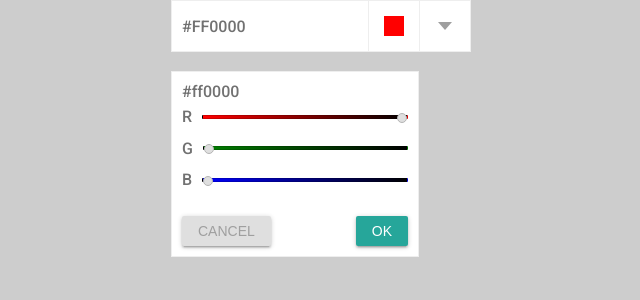
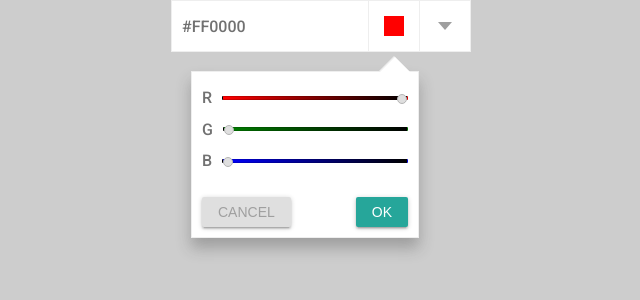
Before and after one commit to EDhalms/Color-Picker, a React (Create React App) app: page / in a window 1280 px wide. Both pictures are taken after a click on the element 713 px from the left and 26 px from the top of the page. Shown: the top 300 px of the page, without its empty margins (319-959 px from the left). Built offline with nearby package versions, Linux system fonts and the light colour scheme.

Commit message:
html/css refactor.

```diff
--- a/src/components/color-picker/color-settings-panel/ColorSettingsPanel.js
+++ b/src/components/color-picker/color-settings-panel/ColorSettingsPanel.js
@@ -118,8 +118,8 @@ class ColorSettingsPanel extends React.Component {
           />
         </div>
         {this.state.isOpen ? (
-          <div className="settings-panel" ref={element => this.dropdown = element}>
-            <p>{this.state.hex}</p>
+          <div className="rgb-dropdown" ref={element => this.dropdown = element}>
+            <div className="rgb-panel">
               <div className="panel-field">
                 <label className="panel-field__label">R</label>
                 <input
@@ -165,6 +165,8 @@ class ColorSettingsPanel extends React.Component {
                 >ok</button>
               </div>
             </div>
+          </div>
+
         ) : null}
 
       </div>
--- a/src/components/color-picker/color-settings-panel/colorSettingsPanel.css
+++ b/src/components/color-picker/color-settings-panel/colorSettingsPanel.css
@@ -96,15 +96,45 @@ input[type=range]::-ms-thumb {
   cursor: pointer;
 }
 
-.settings-panel {
+.rgb-dropdown {
   position: absolute;
   top: 140%;
   right: 0;
   width: 226px;
-  padding: 10px;
   background-color: white;
   font-size: 16px;
   border: 1px solid #eeeeee;
+  box-shadow: 0px 10px 14px 0px rgba(50, 50, 50, 0.3);
+}
+
+.rgb-panel {
+  position: relative;
+  padding: 10px;
+}
+
+.rgb-panel:after, .rgb-panel:before {
+  content: " ";
+  bottom: 100%;
+  right: 8px;
+  border: solid transparent;
+  height: 0;
+  width: 0;
+  position: absolute;
+  pointer-events: none;
+}
+
+.rgb-panel:after {
+  border-color: rgba(255, 255, 255, 0);
+  border-bottom-color: #fff;
+  border-width: 15px;
+  margin-left: -15px;
+}
+
+.rgb-panel:before {
+  border-color: rgba(238, 238, 238, 0);
+  border-bottom-color: #eee;
+  border-width: 16px;
+  margin-left: -16px;
 }
 
 .panel-field {
--- a/src/components/color-picker/colors-list/ColorsList.js
+++ b/src/components/color-picker/colors-list/ColorsList.js
@@ -29,26 +29,27 @@ class ColorsList extends React.Component {
   render() {
     return (
       <div className="colors">
-        <div className="color-selection" onClick={this.onOpen}>
-          <div className="color-selection__handler" />
+        <div className="color-handler" onClick={this.onOpen}>
+          <div className="color-handler__icon" />
         </div>
         {this.state.isOpen ? (
+          <div className="colors-dropdown">
             <ul className="colors-list">
               {this.props.colors.map((color, index) => {
                 return (
-                <li className={`colors-list__color ${color.code === this.props.color ? 'colors-list__color_selected' : ''}`}
+                  <li className={`colors-list__item ${color.code === this.props.color ? 'colors-list__item_selected' : ''}`}
                       key={index}
                       onClick={() => this.clickHandle(color.code)}
                   >
-                  <div className="colors-list__color-name">{color.label}</div>
-                  <div className="colors-list__color-marker"
+                    <div className="colors-list__item-name">{color.label}</div>
+                    <div className="colors-list__item-marker"
                          style={{backgroundColor: color.code}}>&nbsp;</div>
                   </li>
                 )
               })}
             </ul>
+          </div>
         ) : null}
-
       </div>
     )
   }
--- a/src/components/color-picker/colors-list/colorsList.css
+++ b/src/components/color-picker/colors-list/colorsList.css
@@ -2,7 +2,7 @@
   position: relative;
 }
 
-.color-selection {
+.color-handler {
   display: flex;
   justify-content: center;
   align-items: center;
@@ -13,7 +13,7 @@
   cursor: pointer;
 }
 
-.color-selection__handler {
+.color-handler__icon {
   width: 0;
   height: 0;
   border-style: solid;
@@ -21,49 +21,78 @@
   border-color: #9f9f9f transparent transparent transparent;
 }
 
-.colors-list {
+.colors-dropdown {
   position: absolute;
   top: 140%;
   right: 0;
   width: 200px;
   background-color: white;
   border: 1px solid #eeeeee;
+  box-shadow: 0px 10px 14px 0px rgba(50, 50, 50, 0.3);
 }
 
-.colors-list__color {
+.colors-list {
+  position: relative;
+}
+
+.colors-list:after, .colors-list:before {
+  content: " ";
+  bottom: 100%;
+  right: 8px;
+  border: solid transparent;
+  height: 0;
+  width: 0;
+  position: absolute;
+  pointer-events: none;
+}
+
+.colors-list:after {
+  border-color: rgba(255, 255, 255, 0);
+  border-bottom-color: #fff;
+  border-width: 15px;
+  margin-left: -15px;
+}
+.colors-list:before {
+  border-color: rgba(238, 238, 238, 0);
+  border-bottom-color: #eee;
+  border-width: 16px;
+  margin-left: -16px;
+}
+
+.colors-list__item {
   display: flex;
   align-items: center;
-  padding: 10px;
+  padding: 10px 13px;
   border-bottom: 1px solid #eeeeee;
   cursor: pointer;
   transition: all .3s ease-out;
 }
 
-.colors-list__color:hover {
+.colors-list__item:hover {
   color: #fff;
   background-color: #458eff;
 }
 
-.colors-list__color:active {
+.colors-list__item:active {
   color: #fff;
   background-color: #0f80ff;
 }
 
-.colors-list__color:last-child {
+.colors-list__item:last-child {
   border-bottom: none;
 }
 
-.colors-list__color_selected {
+.colors-list__item_selected {
   color: #fff;
   background-color: #0f80ff;
 }
 
-.colors-list__color-name {
+.colors-list__item-name {
   flex: 1;
   text-transform: uppercase;
 }
 
-.colors-list__color-marker {
+.colors-list__item-marker {
   width: 20px;
   min-width: 20px;
   height: 20px;
```
Lines whose indentation alone changed are shown as unchanged.
